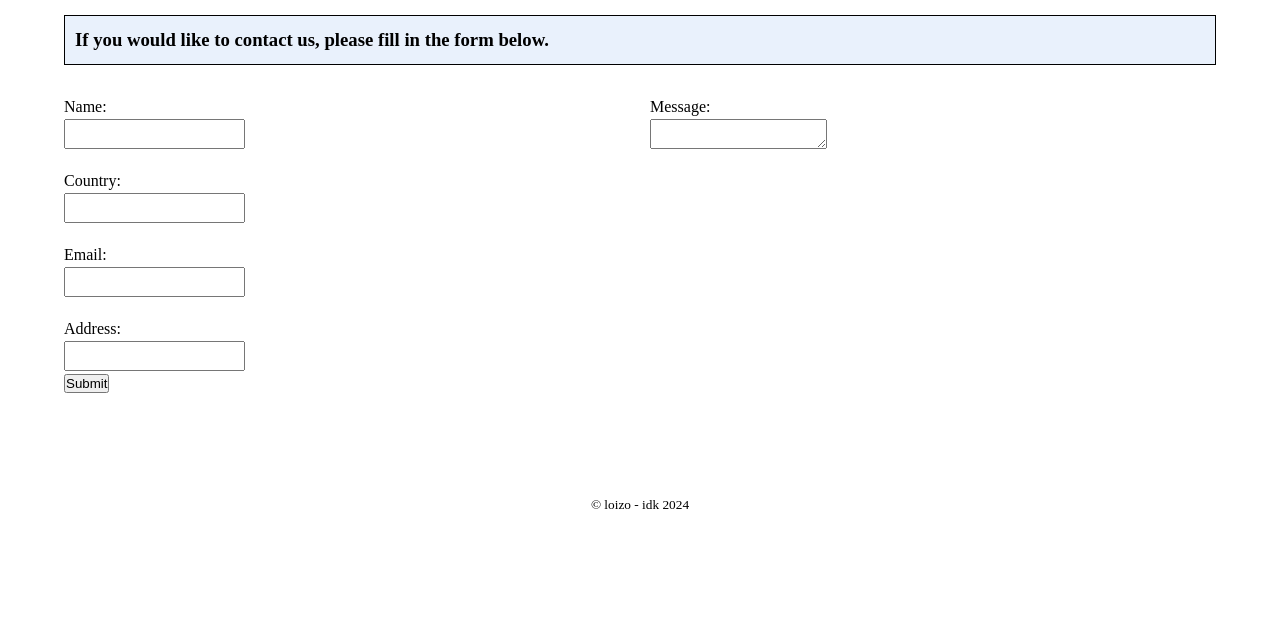
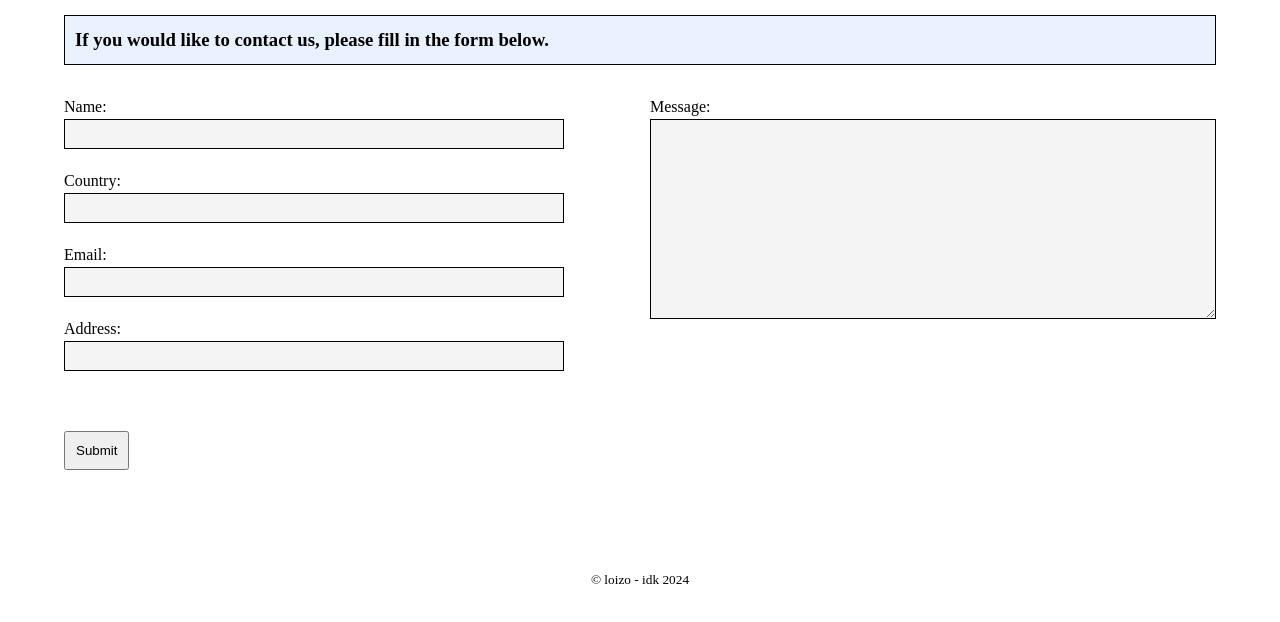
Before and after one commit to loizodwt/thisman2, a website: page src/about_us.html in a window 1280 px wide. Shown: the part 228-850 px from the top of the page. Before the commit the page ends 807 px from the top, so only its background shows below. Drawn offline with nearby package versions, Linux system fonts and the light colour scheme; files that its build step writes are made by us from their sources.

Commit message:
betterabout

```diff
--- a/src/about_us.html
+++ b/src/about_us.html
@@ -60,7 +60,7 @@
 
 </form>
 
-<button type="submit" class="contact-form__button">Submit</button>
+<button type="submit" class="contact-form__button thisman__button">Submit</button>
 
 
 
--- a/src/styles/components/_about_us.scss
+++ b/src/styles/components/_about_us.scss
@@ -1,24 +1,36 @@
 // Définition des styles pour les écrans de petite taille (mobile)
-@media screen and (max-width: 768px) {
+
     .contact-form {
         display: flex;
         flex-direction: column;
 
+
         &__group {
-            margin-bottom: 20px;
+
 
             &--message-right {
                 flex-direction: column; // Le message est en dessous des autres champs sur mobile
             }
 
-            &__label {
-                margin-bottom: 5px;
-            }
+             &__label {
+            margin-bottom: 5px;
+            order: 2; // Change l'ordre pour les écrans de petite taille
+        }
+
+        &__input {
+            order: 1; // Change l'ordre pour les écrans de petite taille
+        }
+
+
         }
 
         &__input {
             width: 100%;
             height: 30px;
+
+            border: 1px solid #ccc;
+
+            font-size: 16px;
         }
 
         &__message {
@@ -26,27 +38,23 @@
             height: 200px; // Réglez la hauteur selon vos besoins
         }
     }
-}
+
 
 // Définition des styles pour les écrans de grande taille (bureau)
 @media screen and (min-width: 769px) {
     .contact-form {
         display: grid;
-        grid-template-columns: repeat(2, 1fr);
+        grid-template-columns: 1fr 1fr;
         grid-gap: 20px;
+        margin-bottom: 60px;
 
         &__group--message-right {
             grid-column: 2 / span 1;
             grid-row: 1 / span 4; // Le message occupe deux lignes
-
         }
 
         &__label {
             display: block;
-        }
-
-        &__button {
-            justify-self: end;
         }
 
         &__input {
@@ -59,3 +67,26 @@
         }
     }
 }
+
+// Styles pour l'input de message
+.contact-form__input--textarea {
+    /* Modifie la taille de la zone de texte */
+    width: 100%; /* Par exemple, vous pouvez définir une largeur de 100% */
+    height: 200px;
+    background-color: #f4f4f4; /* Couleur de fond */
+
+    /* Autres styles personnalisés */
+    border: 1px solid #000000; /* Bordure */
+
+    font-size: 16px; /* Taille de la police */
+    resize: vertical;
+}
+
+.contact-form__input[type="text"],
+.contact-form__input[type="email"] {
+
+    background-color: #f4f4f4;
+    border: 1px solid #000000;
+    font-size: 16px;
+    max-width: 500px;
+}
```
